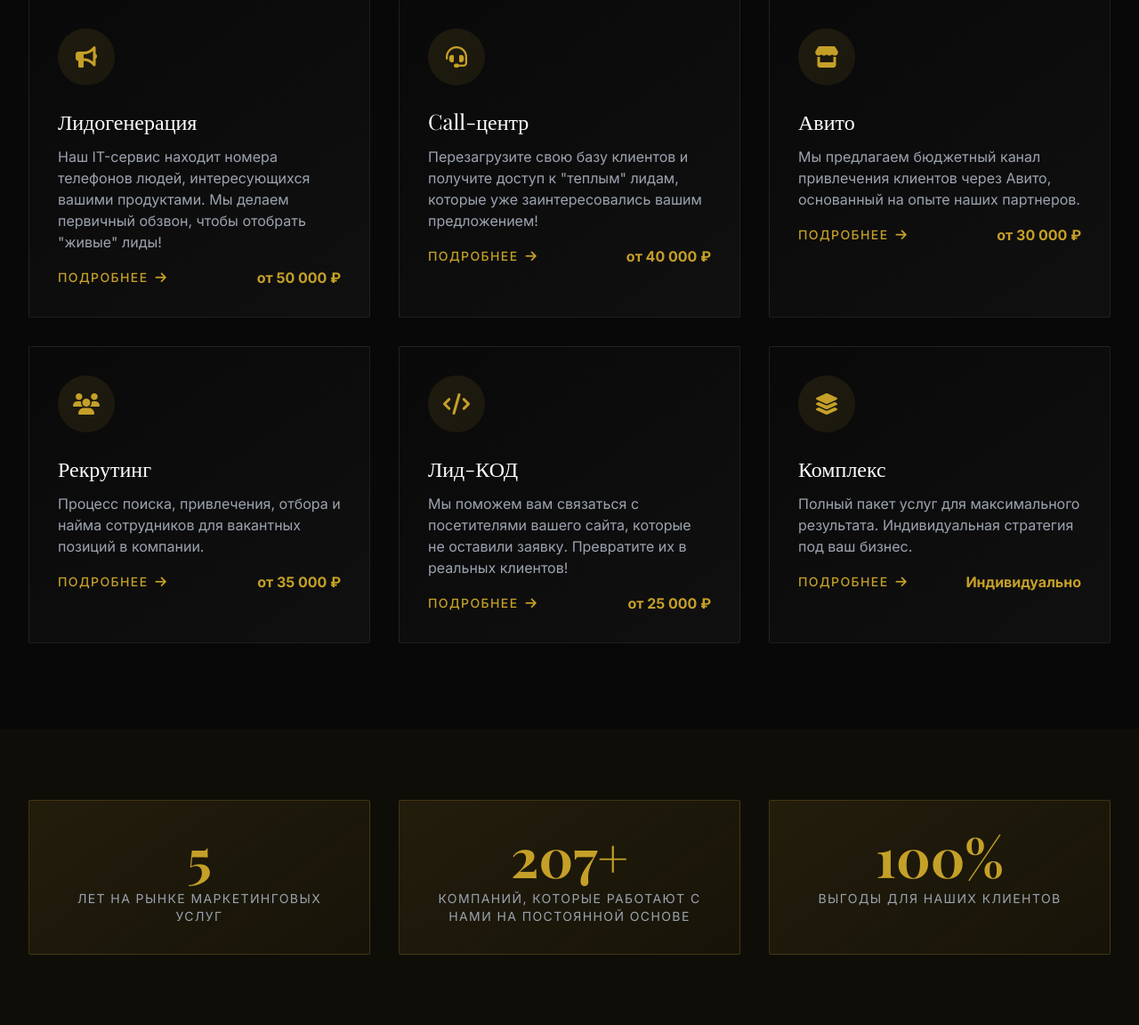
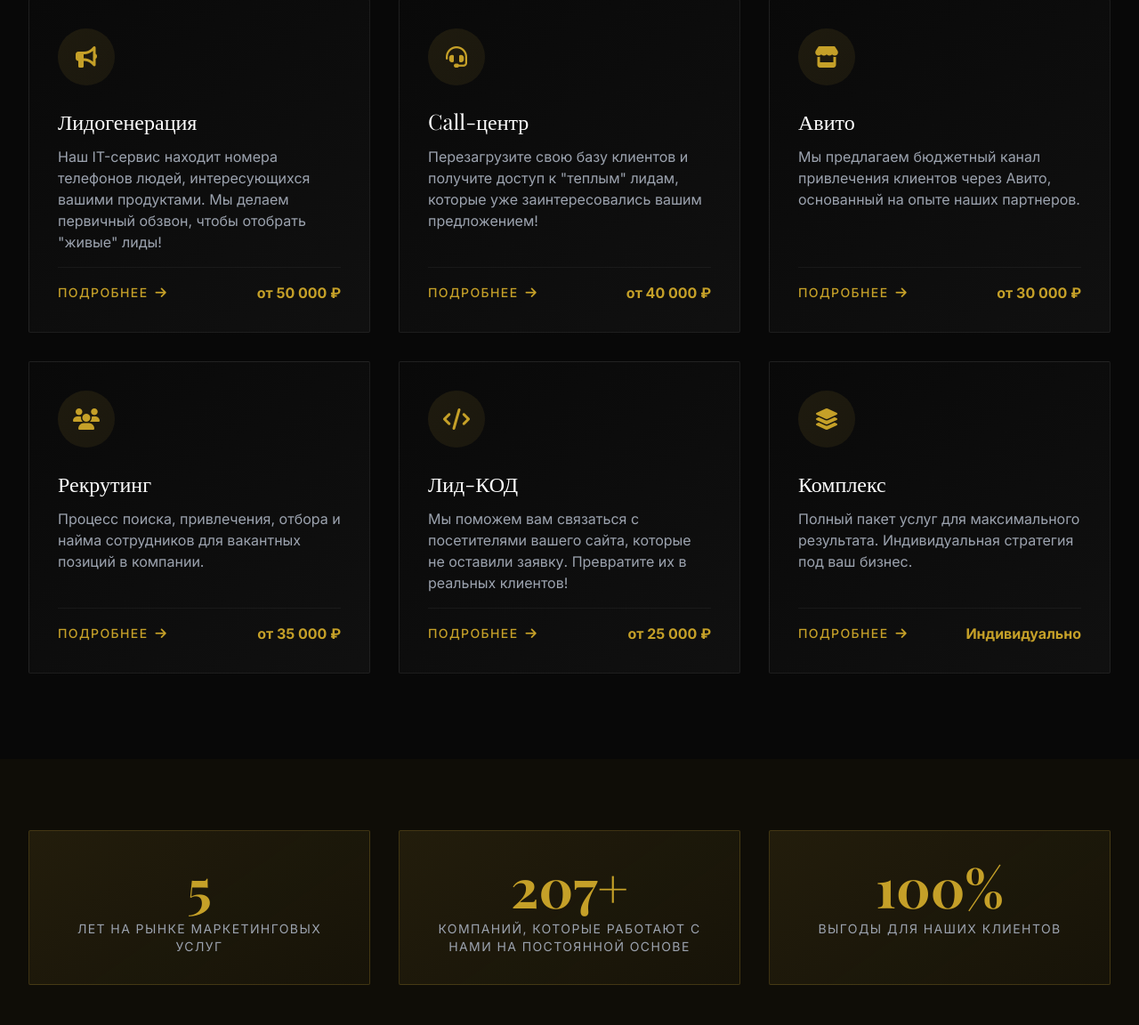
Before and after one commit to itrickon/DirectSite, a Django app: page / in a window 1280 px wide. Shown: the part 1133-2285 px from the top of the page at 89% size. Run offline with Django 5.2, Linux system fonts and the light colour scheme; some libraries are stand-ins or nearby versions; some web fonts are replaced.

Commit message:
Setting up flex buttons;

```diff
--- a/directsite/templates/index.html
+++ b/directsite/templates/index.html
@@ -179,92 +179,92 @@
 
             <div class="grid grid-cols-1 md:grid-cols-2 lg:grid-cols-3 gap-8">
                 <!-- Service 1: Lead Generation -->
-                <div class="service-card p-8 rounded-sm fade-in">
+                <div class="service-card p-8 rounded-sm fade-in flex flex-col">
                     <div class="icon-wrapper w-16 h-16 rounded-full flex items-center justify-center mb-6">
                         <i class="fas fa-bullhorn text-2xl text-gold-500"></i>
                     </div>
                     <h3 class="font-serif text-2xl text-white mb-3">Лидогенерация</h3>
-                    <p class="text-gray-400 mb-4">Наш IT-сервис находит номера телефонов людей, интересующихся вашими продуктами. Мы делаем первичный обзвон, чтобы отобрать "живые" лиды!</p>
-                    <div class="flex items-center justify-between">
-                        <a href="#contact" class="text-gold-500 font-medium text-sm uppercase tracking-widest hover:text-gold-300 transition-colors flex items-center gap-2">
+                    <p class="text-gray-400 mb-4 flex-grow">Наш IT-сервис находит номера телефонов людей, интересующихся вашими продуктами. Мы делаем первичный обзвон, чтобы отобрать "живые" лиды!</p>
+                    <div class="flex items-center justify-between pt-4 border-t border-white/5">
+                        <a href="{% url 'service' %}" class="text-gold-500 font-medium text-sm uppercase tracking-widest hover:text-gold-300 transition-colors flex items-center gap-2">
                             Подробнее <i class="fas fa-arrow-right"></i>
                         </a>
-                        <span class="text-gold-500 font-bold">от 50 000 ₽</span>
+                        <span class="text-gold-500 font-bold whitespace-nowrap">от 50 000 ₽</span>
                     </div>
                 </div>
 
                 <!-- Service 2: Call Center -->
-                <div class="service-card p-8 rounded-sm fade-in" style="transition-delay: 100ms;">
+                <div class="service-card p-8 rounded-sm fade-in flex flex-col" style="transition-delay: 100ms;">
                     <div class="icon-wrapper w-16 h-16 rounded-full flex items-center justify-center mb-6">
                         <i class="fas fa-headset text-2xl text-gold-500"></i>
                     </div>
                     <h3 class="font-serif text-2xl text-white mb-3">Call-центр</h3>
-                    <p class="text-gray-400 mb-4">Перезагрузите свою базу клиентов и получите доступ к "теплым" лидам, которые уже заинтересовались вашим предложением!</p>
-                    <div class="flex items-center justify-between">
-                        <a href="#contact" class="text-gold-500 font-medium text-sm uppercase tracking-widest hover:text-gold-300 transition-colors flex items-center gap-2">
+                    <p class="text-gray-400 mb-4 flex-grow">Перезагрузите свою базу клиентов и получите доступ к "теплым" лидам, которые уже заинтересовались вашим предложением!</p>
+                    <div class="flex items-center justify-between pt-4 border-t border-white/5">
+                        <a href="{% url 'service' %}" class="text-gold-500 font-medium text-sm uppercase tracking-widest hover:text-gold-300 transition-colors flex items-center gap-2">
                             Подробнее <i class="fas fa-arrow-right"></i>
                         </a>
-                        <span class="text-gold-500 font-bold">от 40 000 ₽</span>
+                        <span class="text-gold-500 font-bold whitespace-nowrap">от 40 000 ₽</span>
                     </div>
                 </div>
 
                 <!-- Service 3: Avito -->
-                <div class="service-card p-8 rounded-sm fade-in" style="transition-delay: 200ms;">
+                <div class="service-card p-8 rounded-sm fade-in flex flex-col" style="transition-delay: 200ms;">
                     <div class="icon-wrapper w-16 h-16 rounded-full flex items-center justify-center mb-6">
                         <i class="fas fa-store text-2xl text-gold-500"></i>
                     </div>
                     <h3 class="font-serif text-2xl text-white mb-3">Авито</h3>
-                    <p class="text-gray-400 mb-4">Мы предлагаем бюджетный канал привлечения клиентов через Авито, основанный на опыте наших партнеров.</p>
-                    <div class="flex items-center justify-between">
-                        <a href="#contact" class="text-gold-500 font-medium text-sm uppercase tracking-widest hover:text-gold-300 transition-colors flex items-center gap-2">
+                    <p class="text-gray-400 mb-4 flex-grow">Мы предлагаем бюджетный канал привлечения клиентов через Авито, основанный на опыте наших партнеров.</p>
+                    <div class="flex items-center justify-between pt-4 border-t border-white/5">
+                        <a href="{% url 'service' %}" class="text-gold-500 font-medium text-sm uppercase tracking-widest hover:text-gold-300 transition-colors flex items-center gap-2">
                             Подробнее <i class="fas fa-arrow-right"></i>
                         </a>
-                        <span class="text-gold-500 font-bold">от 30 000 ₽</span>
+                        <span class="text-gold-500 font-bold whitespace-nowrap">от 30 000 ₽</span>
                     </div>
                 </div>
 
                 <!-- Service 4: Recruiting -->
-                <div class="service-card p-8 rounded-sm fade-in" style="transition-delay: 300ms;">
+                <div class="service-card p-8 rounded-sm fade-in flex flex-col" style="transition-delay: 300ms;">
                     <div class="icon-wrapper w-16 h-16 rounded-full flex items-center justify-center mb-6">
                         <i class="fas fa-users text-2xl text-gold-500"></i>
                     </div>
                     <h3 class="font-serif text-2xl text-white mb-3">Рекрутинг</h3>
-                    <p class="text-gray-400 mb-4">Процесс поиска, привлечения, отбора и найма сотрудников для вакантных позиций в компании.</p>
-                    <div class="flex items-center justify-between">
-                        <a href="#contact" class="text-gold-500 font-medium text-sm uppercase tracking-widest hover:text-gold-300 transition-colors flex items-center gap-2">
+                    <p class="text-gray-400 mb-4 flex-grow">Процесс поиска, привлечения, отбора и найма сотрудников для вакантных позиций в компании.</p>
+                    <div class="flex items-center justify-between pt-4 border-t border-white/5">
+                        <a href="{% url 'service' %}" class="text-gold-500 font-medium text-sm uppercase tracking-widest hover:text-gold-300 transition-colors flex items-center gap-2">
                             Подробнее <i class="fas fa-arrow-right"></i>
                         </a>
-                        <span class="text-gold-500 font-bold">от 35 000 ₽</span>
+                        <span class="text-gold-500 font-bold whitespace-nowrap">от 35 000 ₽</span>
                     </div>
                 </div>
 
                 <!-- Service 5: Lead Code -->
-                <div class="service-card p-8 rounded-sm fade-in" style="transition-delay: 400ms;">
+                <div class="service-card p-8 rounded-sm fade-in flex flex-col" style="transition-delay: 400ms;">
                     <div class="icon-wrapper w-16 h-16 rounded-full flex items-center justify-center mb-6">
                         <i class="fas fa-code text-2xl text-gold-500"></i>
                     </div>
                     <h3 class="font-serif text-2xl text-white mb-3">Лид-КОД</h3>
-                    <p class="text-gray-400 mb-4">Мы поможем вам связаться с посетителями вашего сайта, которые не оставили заявку. Превратите их в реальных клиентов!</p>
-                    <div class="flex items-center justify-between">
-                        <a href="#contact" class="text-gold-500 font-medium text-sm uppercase tracking-widest hover:text-gold-300 transition-colors flex items-center gap-2">
+                    <p class="text-gray-400 mb-4 flex-grow">Мы поможем вам связаться с посетителями вашего сайта, которые не оставили заявку. Превратите их в реальных клиентов!</p>
+                    <div class="flex items-center justify-between pt-4 border-t border-white/5">
+                        <a href="{% url 'service' %}" class="text-gold-500 font-medium text-sm uppercase tracking-widest hover:text-gold-300 transition-colors flex items-center gap-2">
                             Подробнее <i class="fas fa-arrow-right"></i>
                         </a>
-                        <span class="text-gold-500 font-bold">от 25 000 ₽</span>
+                        <span class="text-gold-500 font-bold whitespace-nowrap">от 25 000 ₽</span>
                     </div>
                 </div>
 
                 <!-- Service 6: Complex -->
-                <div class="service-card p-8 rounded-sm fade-in" style="transition-delay: 500ms;">
+                <div class="service-card p-8 rounded-sm fade-in flex flex-col" style="transition-delay: 500ms;">
                     <div class="icon-wrapper w-16 h-16 rounded-full flex items-center justify-center mb-6">
                         <i class="fas fa-layer-group text-2xl text-gold-500"></i>
                     </div>
                     <h3 class="font-serif text-2xl text-white mb-3">Комплекс</h3>
-                    <p class="text-gray-400 mb-4">Полный пакет услуг для максимального результата. Индивидуальная стратегия под ваш бизнес.</p>
-                    <div class="flex items-center justify-between">
-                        <a href="#contact" class="text-gold-500 font-medium text-sm uppercase tracking-widest hover:text-gold-300 transition-colors flex items-center gap-2">
+                    <p class="text-gray-400 mb-4 flex-grow">Полный пакет услуг для максимального результата. Индивидуальная стратегия под ваш бизнес.</p>
+                    <div class="flex items-center justify-between pt-4 border-t border-white/5">
+                        <a href="{% url 'service' %}" class="text-gold-500 font-medium text-sm uppercase tracking-widest hover:text-gold-300 transition-colors flex items-center gap-2">
                             Подробнее <i class="fas fa-arrow-right"></i>
                         </a>
-                        <span class="text-gold-500 font-bold">Индивидуально</span>
+                        <span class="text-gold-500 font-bold whitespace-nowrap">Индивидуально</span>
                     </div>
                 </div>
             </div>
@@ -584,8 +584,8 @@
                                 <i class="fas fa-check text-gold-500"></i>
                             </div>
                             <div>
-                                <h4 class="text-white font-medium mb-1">Гибкий график</h4>
-                                <p class="text-gray-500 text-sm">Возможность удаленной работы</p>
+                                <h4 class="text-white font-medium mb-1">График</h4>
+                                <p class="text-gray-500 text-sm">График работы: 5/2 с 09:00 до 18:00 (суббота и воскресенье выходные);</p>
                             </div>
                         </div>
                     </div>
@@ -749,7 +749,7 @@
                             <i class="fas fa-check text-4xl text-gold-500"></i>
                         </div>
                         <h3 class="font-serif text-2xl text-white mb-4">Спасибо!</h3>
-                        <p class="text-gray-400 mb-6">Мы свяжемся с вами в ближайшее время, чтобы подобрать подходящий спосо������ увеличить ваши продажи.</p>
+                        <p class="text-gray-400 mb-6">Мы свяжемся с вами в ближайшее время, чтобы подобрать подходящий способ увеличить ваши продажи.</p>
                         <img src="https://static.tildacdn.com/tild3933-6366-4466-a239-373262323838/_.jpg" alt="Злата Сорокина" class="w-16 h-16 rounded-full mx-auto mb-4 border-2 border-gold-500">
                         <p class="text-white font-medium">Злата Сорокина</p>
                         <p class="text-gold-500 text-sm">Руководитель отдела продаж</p>
--- a/directsite/templates/service.html
+++ b/directsite/templates/service.html
@@ -786,7 +786,7 @@
                         </div>
                     </div>
                     <p class="text-gray-500 text-sm leading-relaxed mb-6">
-                        Компания DirectLine работает только на результат. Ведь мы зарабат��ваем только тогда, когда зарабатывают наши клиенты!
+                        Компания DirectLine работает только на результат. Ведь мы зарабатываем только тогда, когда зарабатывают наши клиенты!
                     </p>
                     <div class="flex gap-3">
                         <a href="https://t.me/business_Direct_Line" target="_blank" class="w-10 h-10 border border-white/20 rounded-full flex items-center justify-center text-gray-400 hover:border-gold-500 hover:text-gold-500 transition-all">
```
Also changed, not shown: directsite/templates/vacancy.html (+13 -13 lines).
